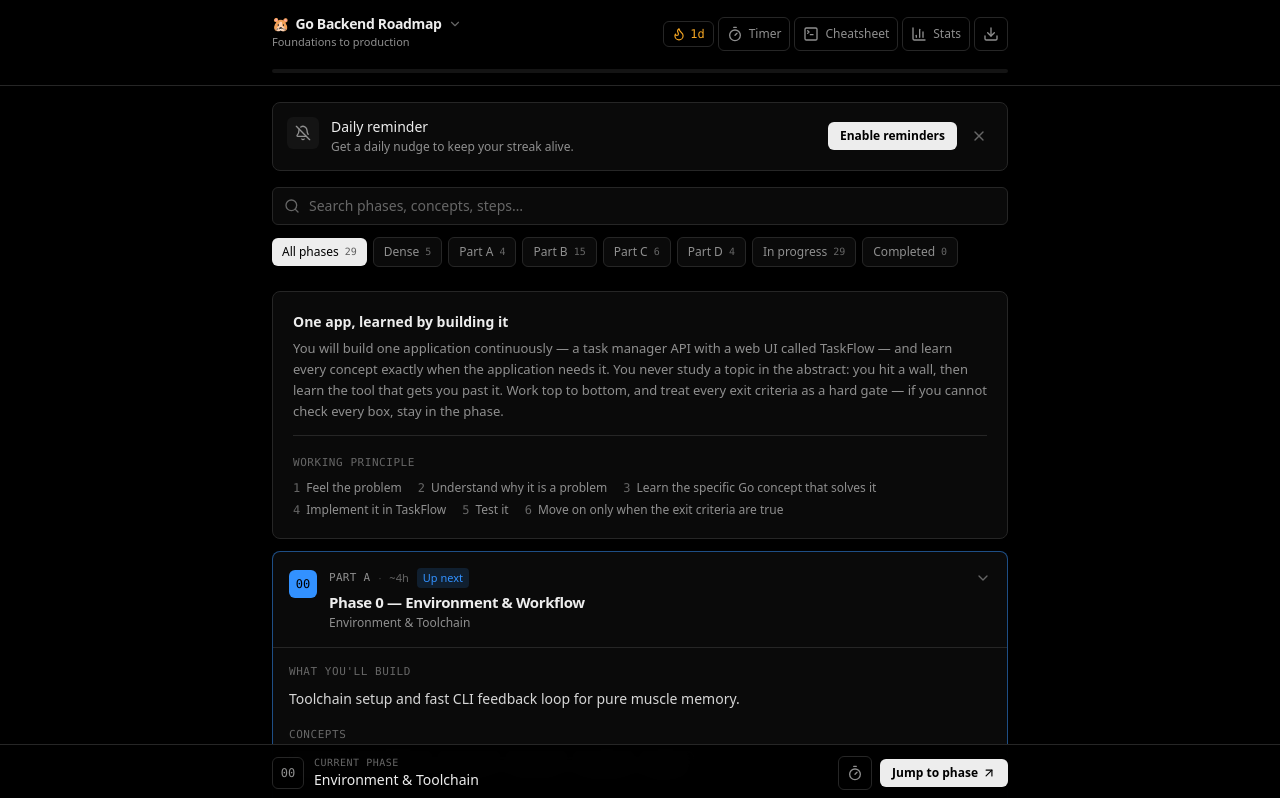
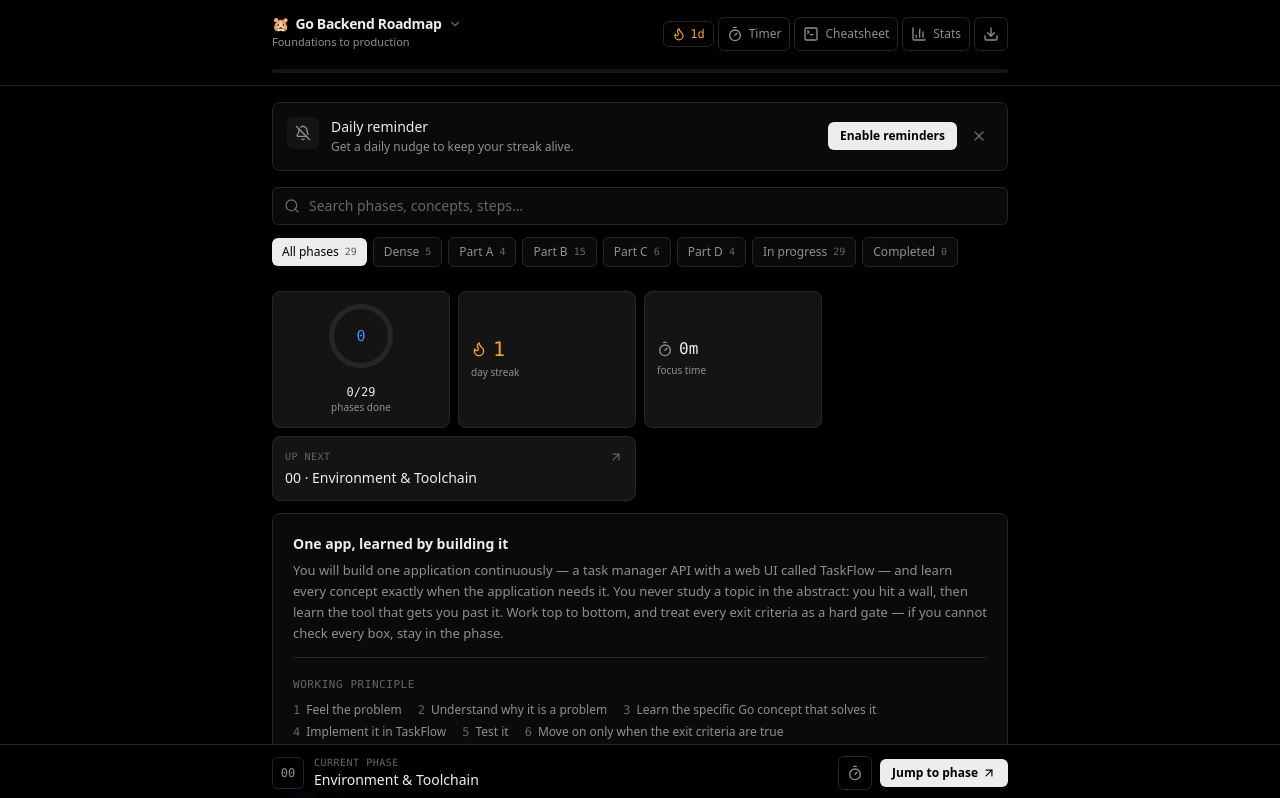
Before and after one commit to daggix02-m/go-roadmap-tracker, a React (Vite) app: page / in a window 1280 px wide. Shown: the top 798 px of the page. Built offline with nearby package versions, Linux system fonts and the light colour scheme.

Commit message:
feat: widget-style progress dashboard
iOS-widget-inspired card grid at the top of the page: SVG progress
ring in the plan accent color, streak counter, total focus time,
and an 'Up next' card that jumps to the active phase. Pure
presentation over existing summary data — no new state.

```diff
--- a/src/App.tsx
+++ b/src/App.tsx
@@ -16,6 +16,7 @@ import { getProgressSummary } from './data/progress';
 import { sendDailyReminderNotification } from './utils/notifications';
 import { PlanSwitcher } from './components/PlanSwitcher';
 import { PlanEditorModal } from './components/PlanEditorModal';
+import { WidgetDashboard } from './components/WidgetDashboard';
 
 export default function App() {
   const [appData, setAppData] = useState<AppData>(() => loadAppData());
@@ -400,6 +401,16 @@ export default function App() {
       />
 
       <main className="max-w-3xl mx-auto px-4 pt-4 space-y-3">
+        {/* Widget-style overview */}
+        <WidgetDashboard
+          accent={activePlan.accent}
+          progress={progressSummary}
+          streak={appData.global.streak}
+          activePhase={activePhase}
+          totalStudyMinutes={appData.global.totalStudyMinutes}
+          onJumpToActive={handleJumpToActive}
+        />
+
         {/* Intro: the method */}
         {activePlan.method &&
           filter.section === 'ALL' &&
--- /dev/null
+++ b/src/components/WidgetDashboard.tsx
@@ -0,0 +1,134 @@
+import React from 'react';
+import { ArrowUpRight, Flame, Timer } from 'lucide-react';
+import { AccentColor, Phase } from '../types';
+import { formatStudyMinutes, ProgressSummary } from '../data/progress';
+
+interface WidgetDashboardProps {
+  accent: AccentColor;
+  progress: ProgressSummary;
+  streak: number;
+  activePhase: Phase | null;
+  totalStudyMinutes: number;
+  onJumpToActive: () => void;
+}
+
+const RING_TEXT_CLASS: Record<AccentColor, string> = {
+  accent: 'text-accent',
+  success: 'text-success',
+  warning: 'text-warning',
+  danger: 'text-danger'
+};
+
+const RING_SIZE = 64;
+const RING_STROKE = 5;
+const RING_RADIUS = (RING_SIZE - RING_STROKE) / 2;
+const RING_CIRCUMFERENCE = 2 * Math.PI * RING_RADIUS;
+
+export const WidgetDashboard: React.FC<WidgetDashboardProps> = ({
+  accent,
+  progress,
+  streak,
+  activePhase,
+  totalStudyMinutes,
+  onJumpToActive
+}) => {
+  const ringColorClass = RING_TEXT_CLASS[accent];
+  const dashOffset = RING_CIRCUMFERENCE * (1 - progress.overallPercent / 100);
+  const isComplete =
+    progress.totalPhases > 0 && progress.completedPhases >= progress.totalPhases;
+
+  return (
+    <section aria-label="Progress overview" className="grid grid-cols-2 sm:grid-cols-4 gap-2">
+      {/* Progress ring */}
+      <div className="p-3 rounded-lg bg-raised border border-line flex items-center gap-3 sm:flex-col sm:items-center sm:justify-center sm:text-center">
+        <svg
+          width={RING_SIZE}
+          height={RING_SIZE}
+          viewBox={`0 0 ${RING_SIZE} ${RING_SIZE}`}
+          role="img"
+          aria-label={`${progress.overallPercent}% complete`}
+          className={ringColorClass}
+        >
+          <circle
+            cx={RING_SIZE / 2}
+            cy={RING_SIZE / 2}
+            r={RING_RADIUS}
+            fill="none"
+            strokeWidth={RING_STROKE}
+            className="stroke-line"
+          />
+          <circle
+            cx={RING_SIZE / 2}
+            cy={RING_SIZE / 2}
+            r={RING_RADIUS}
+            fill="none"
+            strokeWidth={RING_STROKE}
+            strokeLinecap="round"
+            stroke="currentColor"
+            strokeDasharray={RING_CIRCUMFERENCE}
+            strokeDashoffset={dashOffset}
+            transform={`rotate(-90 ${RING_SIZE / 2} ${RING_SIZE / 2})`}
+            className="transition-all duration-500 ease-out"
+          />
+          <text
+            x="50%"
+            y="52%"
+            dominantBaseline="middle"
+            textAnchor="middle"
+            className="fill-current font-mono"
+            style={{ fontSize: 15 }}
+          >
+            {progress.overallPercent}
+          </text>
+        </svg>
+        <div className="min-w-0 sm:mt-1">
+          <div className="font-mono text-xs text-text">
+            {progress.completedPhases}/{progress.totalPhases}
+          </div>
+          <div className="text-[10px] text-muted">phases done</div>
+        </div>
+      </div>
+
+      {/* Streak */}
+      <div className="p-3 rounded-lg bg-raised border border-line flex flex-col justify-center">
+        <div className="flex items-center gap-1.5 text-warning">
+          <Flame className="w-4 h-4" />
+          <span className="font-mono text-xl leading-none">{streak}</span>
+        </div>
+        <div className="text-[10px] text-muted mt-1.5">day streak</div>
+      </div>
+
+      {/* Study time */}
+      <div className="p-3 rounded-lg bg-raised border border-line flex flex-col justify-center">
+        <div className="flex items-center gap-1.5 text-text">
+          <Timer className="w-4 h-4 text-muted" />
+          <span className="font-mono text-base leading-none truncate">
+            {formatStudyMinutes(totalStudyMinutes)}
+          </span>
+        </div>
+        <div className="text-[10px] text-muted mt-1.5">focus time</div>
+      </div>
+
+      {/* Next up — spans two columns */}
+      <button
+        onClick={onJumpToActive}
+        disabled={!activePhase || isComplete}
+        className="col-span-2 p-3 rounded-lg bg-raised border border-line text-left transition-colors cursor-pointer hover:border-line-strong disabled:cursor-default group"
+      >
+        <div className="flex items-center justify-between gap-2 min-w-0">
+          <span className="font-mono text-[10px] uppercase tracking-wider text-faint shrink-0">
+            {isComplete ? 'All done' : 'Up next'}
+          </span>
+          {!isComplete && (
+            <ArrowUpRight className="w-3.5 h-3.5 text-faint group-hover:text-accent transition-colors shrink-0" />
+          )}
+        </div>
+        <div className="mt-1 text-xs sm:text-sm font-medium text-text truncate">
+          {activePhase && !isComplete
+            ? `${String(activePhase.id).padStart(2, '0')} · ${activePhase.shortTitle ?? activePhase.title}`
+            : 'Plan complete 🎉'}
+        </div>
+      </button>
+    </section>
+  );
+};
```
